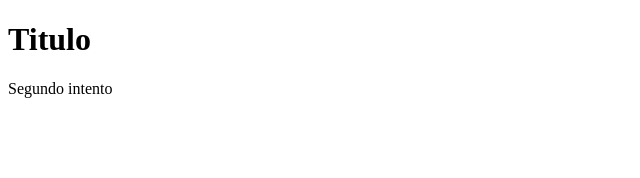
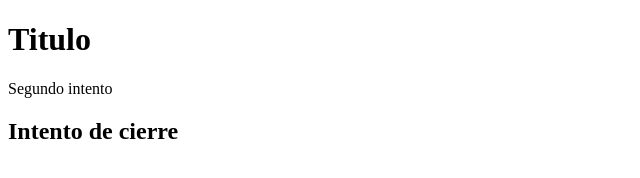
Before and after one commit to MarioGonzaleG/git-flow-2022, a plain HTML site: page index.html in a window 1280 px wide. Shown: the whole page, without its empty margins (0-640 px from the left). Drawn offline with Linux system fonts and the light colour scheme.

Commit message:
intento de develop

```diff
--- a/index.html
+++ b/index.html
@@ -9,6 +9,6 @@
 <body>
     <h1>Titulo</h1>
     <p>Segundo intento</p>
-
+    <h2>Intento de cierre</h2>
 </body>
 </html>
```
